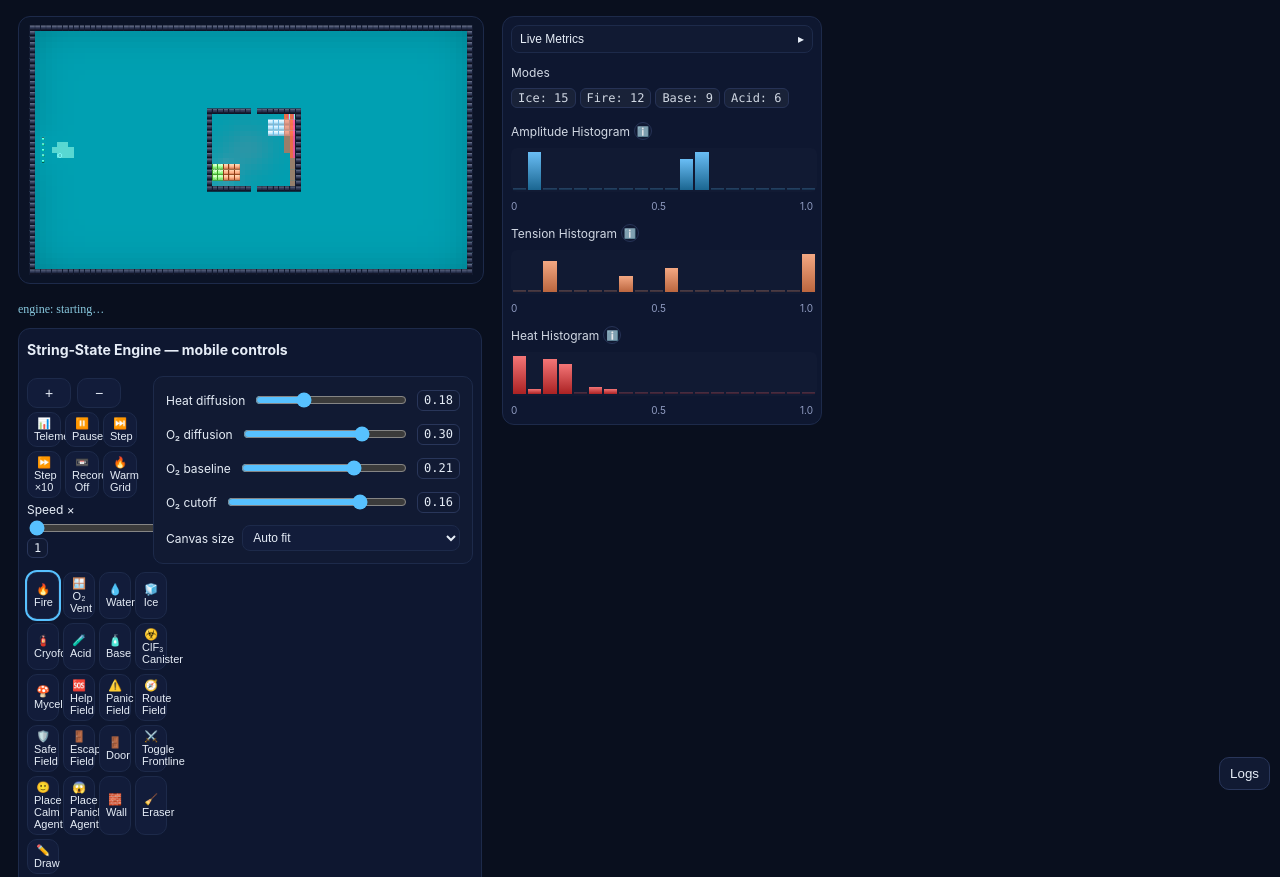
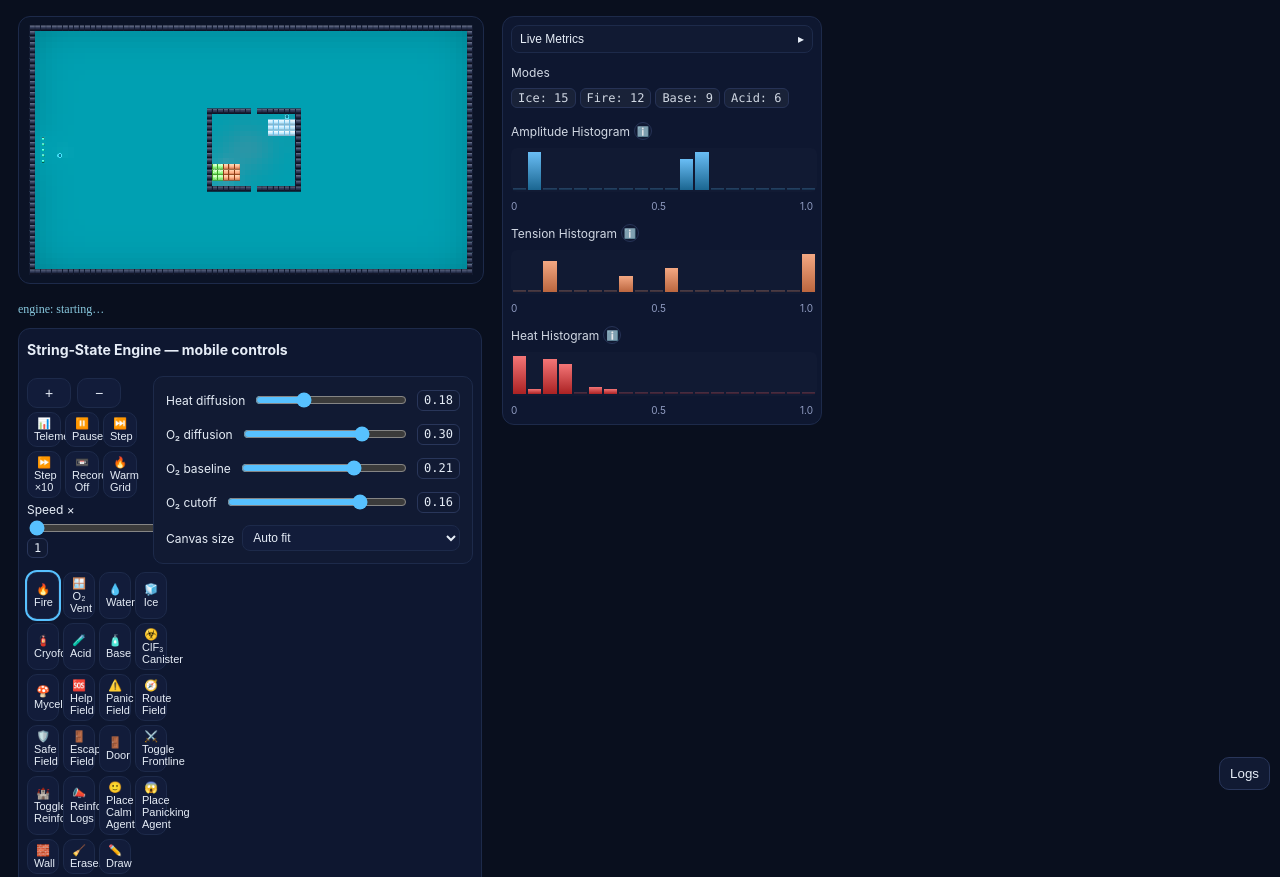
Before and after one commit to stevenrichter16/sim, a website: page game.html in a window 1280 px wide. Shown: the top 877 px of the page. Drawn offline with Linux system fonts and the light colour scheme; animation ran at ten frames a second.

Commit message:
reinforce changes

```diff
--- a/game.html
+++ b/game.html
@@ -52,6 +52,8 @@
             <button class="btn" data-brush="pheromone-escape">🚪 Escape Field</button>
             <button class="btn" data-brush="door">🚪 Door</button>
             <button class="btn" data-brush="toggle-control">⚔️ Toggle Frontline</button>
+            <button class="btn" data-brush="toggle-reinforce">🏰 Toggle Reinforce</button>
+            <button class="btn" data-brush="toggle-reinforce-log">📣 Reinforce Logs</button>
             <button class="btn" data-brush="spawn-calm">🙂 Place Calm Agent</button>
             <button class="btn" data-brush="spawn-panic">😱 Place Panicking Agent</button>
             <button class="btn" data-brush="wall">🧱 Wall</button>
--- a/src/debug.js
+++ b/src/debug.js
@@ -12,6 +12,7 @@ const overlayDefaults = {
   memory: false,
   door: false,
   control: false,
+  reinforce: false,
 };
 
 for(const faction of FACTIONS){
@@ -24,6 +25,9 @@ export const debugConfig = {
   logReactions: false,
   assertions: false,
   overlay: overlayDefaults,
+  enableLogs: {
+    reinforceSeed: false,
+  },
 };
 
 export function setDebugFlag(path, value){
--- a/src/input.js
+++ b/src/input.js
@@ -94,6 +94,7 @@ export function initInput({ canvas, draw }){
     Digit5: 'route',
     KeyM: 'memory',
     Digit6: 'door',
+    KeyR: 'reinforce',
   };
 
   FACTIONS.forEach((faction, index) => {
@@ -105,9 +106,18 @@ export function initInput({ canvas, draw }){
   if(FACTIONS[1]) overlayToggleKeys.KeyB = `safeFaction${FACTIONS[1].id}`;
   overlayToggleKeys.KeyC = 'control';
 
+  function updateOverlayButtonState(name){
+    if(!brushGrid) return;
+    const button = brushGrid.querySelector(`[data-brush="toggle-${name}"]`);
+    if(button){
+      button.classList.toggle('active', !!debugConfig.overlay?.[name]);
+    }
+  }
+
   function toggleOverlaySlice(name){
     const current = !!debugConfig.overlay?.[name];
     setDebugFlag(`overlay.${name}`, !current);
+    updateOverlayButtonState(name);
     draw();
   }
   const legendPanel = document.getElementById('legendPanel');
@@ -583,9 +593,17 @@ export function initInput({ canvas, draw }){
       }
       if(val==='toggleDraw') return;
       if(val==='toggle-control'){
-        const current = !!debugConfig.overlay.control;
-        setDebugFlag('overlay.control', !current);
-        draw();
+        toggleOverlaySlice('control');
+        return;
+      }
+      if(val==='toggle-reinforce'){
+        toggleOverlaySlice('reinforce');
+        return;
+      }
+      if(val==='toggle-reinforce-log'){
+        const current = !!debugConfig.enableLogs?.reinforceSeed;
+        setDebugFlag(['enableLogs','reinforceSeed'], !current);
+        b.classList.toggle('active', !current);
         return;
       }
       selectBrush(val);
@@ -631,6 +649,9 @@ export function initInput({ canvas, draw }){
     'safeField',
     'escapeField',
   ]);
+
+  updateOverlayButtonState('control');
+  updateOverlayButtonState('reinforce');
 
   function depositPheromone(fieldName, tileIdx, amount = 1){
     const field = world[fieldName];
--- a/src/render.js
+++ b/src/render.js
@@ -248,6 +248,25 @@ function drawPheromoneSlices(ctx){
   if(overlay.escape !== false) fields.push({ key:'escape', data: world.escapeField, color: '#6ec6ff', threshold: 0.01 });
   if(overlay.route !== false)  fields.push({ key:'route',  data: world.routeField,  color: '#64dd88', threshold: 0.01 });
   if(overlay.door !== false)   fields.push({ key:'door',   data: world.doorField,   color: '#ffd166', threshold: 0.01 });
+  if(overlay.reinforce && world.reinforceByFaction){
+    fields.push({
+      key: 'reinforce',
+      get: (index)=>{
+        if(!world.reinforceByFaction) return 0;
+        let max = 0;
+        for(const field of world.reinforceByFaction){
+          if(!field) continue;
+          const val = field[index] ?? 0;
+          if(val > max) max = val;
+        }
+        return max;
+      },
+      color: '#000000',
+      threshold: 0.0005,
+      minAlpha: 0.35,
+      scale: 1.8,
+    });
+  }
   if(overlay.memory){
     fields.push({
       key: 'memory',
@@ -271,7 +290,7 @@ function drawPheromoneSlices(ctx){
       for(const f of fields){
         const value = f.get ? f.get(index) : f.data ? f.data[index] : 0;
         if(value <= f.threshold) continue;
-        slices.push({ value, color: f.color });
+        slices.push({ value, color: f.color, minAlpha: f.minAlpha ?? 0, scale: f.scale ?? 1 });
       }
       if(!slices.length) continue;
       slices.sort((a,b)=> b.value - a.value);
@@ -281,13 +300,6 @@ function drawPheromoneSlices(ctx){
       const baseX = x * cell;
       const baseY = y * cell;
       let offset = 0;
-      if(slices.length === 1){
-        const strength = Math.max(0, Math.min(1, slices[0].value));
-        const scalar = 0.65 + 0.35 * strength;
-        ctx.globalAlpha = baseAlpha * scalar;
-      } else {
-        ctx.globalAlpha = baseAlpha;
-      }
       for(let i=0;i<slices.length;i++){
         const slice = slices[i];
         let width;
@@ -299,6 +311,9 @@ function drawPheromoneSlices(ctx){
           if(offset + width > cell) width = cell - offset;
         }
         if(width <= 0) continue;
+        const strength = Math.max(0, Math.min(1, slice.value * slice.scale));
+        const scalar = slice.minAlpha + (1 - slice.minAlpha) * strength;
+        ctx.globalAlpha = baseAlpha * scalar;
         ctx.fillStyle = slice.color;
         ctx.fillRect(baseX + offset, baseY, width, cell);
         offset += width;
@@ -306,6 +321,7 @@ function drawPheromoneSlices(ctx){
       }
     }
   }
+  ctx.globalAlpha = 1;
   ctx.restore();
 }
 
--- a/src/simulation.js
+++ b/src/simulation.js
@@ -62,6 +62,12 @@ const DEBT_HALFLIFE = 8;
 const DEBT_DEPOSIT = 0.02;
 const DEBT_LOSS_HIGH = 0.6;
 const DEBT_LOSS_LOW = 0.4;
+const REINFORCE_THRESHOLD = 0.49;
+const REINFORCE_DEPOSIT = 0.02;
+const REINFORCE_DIFFUSION = 0.05;
+const REINFORCE_HALFLIFE = 14;
+const REINFORCE_FRONTIER_MIN = 0.1;
+const REINFORCE_FRONTIER_BOOST = 0.005;
 
 let prevDominant = null;
 let prevControl = null;
@@ -194,6 +200,59 @@ function seedControlDebt(){
   if(ctrl.length) prevControl.set(ctrl);
 }
 
+function seedReinforcement(){
+  //console.log("in seedReinforcemnt");
+  if(!world.reinforceByFaction || !world.dominantFaction || !world.controlLevel) return;
+  //console.log("passed the first seedRein...");
+  const dom = world.dominantFaction;
+  const ctrl = world.controlLevel;
+  //console.log("dom length:", dom.length);
+  for(let i=0;i<dom.length;i++){
+    if(world.wall && world.wall[i]) continue;
+    //console.log("after wall check in SeedRien..");
+    //console.log("dom:", dom[i]);
+    const fid = dom[i];
+    //console.log("after setting fid in SeedRien..");
+    if(fid < 0) continue;
+    //console.log("after fid check in seedRein..");
+    const strength = ctrl[i] ?? 0;
+    if(strength <= REINFORCE_THRESHOLD) continue;
+    //console.log("after strength check in seedRein..");
+    const field = world.reinforceByFaction[fid];
+    if(!field) continue;
+    //console.log("after !field check in seedRein..");
+    const deposit = REINFORCE_DEPOSIT * (strength - REINFORCE_THRESHOLD);
+    if(deposit <= 0) continue;
+    //console.log("after deposit check in seedRein..");
+    field[i] = Math.min(1, field[i] + deposit);
+    //console.log("Seeding reinforcement");
+    if(debugConfig.enableLogs?.reinforceSeed){
+      const x = i % world.W;
+      const y = (i / world.W) | 0;
+      console.log(`[reinforce] deposit`, { tile: `${x},${y}`, faction: fid, ctrl: strength.toFixed(3), deposit: deposit.toFixed(5), value: field[i].toFixed(4) });
+    }
+  }
+}
+
+function maybeBoostFrontierFromReinforce(fromIdx, toIdx, factionId){
+  if(!world.reinforceByFaction || !world.frontierByFaction) return;
+  const reinforceField = world.reinforceByFaction[factionId];
+  const frontierField = world.frontierByFaction[factionId];
+  if(!reinforceField || !frontierField) return;
+  const fromVal = reinforceField[fromIdx] ?? 0;
+  if(fromVal <= REINFORCE_FRONTIER_MIN) return;
+  const dom = world.dominantFaction;
+  const ctrl = world.controlLevel;
+  if(!dom || !ctrl) return;
+  const domNext = dom[toIdx];
+  const ctrlNext = ctrl[toIdx] ?? 0;
+  const contested = (domNext < 0) || (domNext !== factionId && ctrlNext <= REINFORCE_THRESHOLD);
+  if(!contested) return;
+  const boost = REINFORCE_FRONTIER_BOOST * fromVal;
+  if(boost <= 0) return;
+  frontierField[toIdx] = Math.min(1, frontierField[toIdx] + boost);
+}
+
 function updateField(field, cfg, { skipWalls = true } = {}){
   if(!field || !cfg) return;
   diffuse(field, cfg?.D ?? 0);
@@ -244,6 +303,7 @@ function movementWeightsFor(agent){
       myFrontier:0.15,
       debt:0.10,
       controlGradReward:0.05,
+      reinforce:0.06,
       mySafeMem:0.0,
       rivalSafeMem:0.0,
       mySafeField:0.12,
@@ -273,6 +333,7 @@ function movementWeightsFor(agent){
     rivalTurf:-0.5,
     debt:0.12,
     controlGradReward:0.12,
+    reinforce:0.1,
   };
 }
 
@@ -305,6 +366,7 @@ function scoredNeighbor(agent, nx, ny, weights){
   let rivalTurf = 0;
   let myDebt = 0;
   let controlGrad = 0;
+  let myReinforce = 0;
   if(world.safeFieldsByFaction){
     const myField = world.safeFieldsByFaction[factionId];
     if(myField) mySafeField = myField[k] ?? 0;
@@ -316,6 +378,10 @@ function scoredNeighbor(agent, nx, ny, weights){
   if(world.debtByFaction){
     const debtField = world.debtByFaction[factionId];
     if(debtField) myDebt = debtField[k] ?? 0;
+  }
+  if(world.reinforceByFaction){
+    const reinforceField = world.reinforceByFaction[factionId];
+    if(reinforceField) myReinforce = reinforceField[k] ?? 0;
   }
   if(world.presenceX && world.presenceY){
     const px = world.presenceX[k];
@@ -412,7 +478,8 @@ function scoredNeighbor(agent, nx, ny, weights){
     (weights.rivalTurf ?? 0) * rivalTurf +
     (weights.myFrontier ?? 0) * myFrontier +
     (weights.debt ?? 0) * myDebt +
-    (weights.controlGradReward ?? 0) * controlGrad
+    (weights.controlGradReward ?? 0) * controlGrad +
+    (weights.reinforce ?? 0) * myReinforce
   );
 }
 
@@ -1019,6 +1086,7 @@ export class Agent{
         if(curiosity && Math.random() < (0.12 + 0.5 * curiosity)){
           if(tryCuriosityStep(this)){
             moved = true;
+            maybeBoostFrontierFromReinforce(hereIdx, idx(this.x, this.y), this.factionId);
           }
         }
       }
@@ -1040,6 +1108,8 @@ export class Agent{
           }
         }
         if(bestX !== this.x || bestY !== this.y){
+          const toIdx = idx(bestX, bestY);
+          maybeBoostFrontierFromReinforce(hereIdx, toIdx, this.factionId);
           this.x = bestX;
           this.y = bestY;
           moved = true;
@@ -1049,6 +1119,9 @@ export class Agent{
         const randomBias = 0.25 + panicWeight * 0.55;
         if(Math.random() < randomBias){
           moved = tryRandomStep(this);
+          if(moved){
+            maybeBoostFrontierFromReinforce(hereIdx, idx(this.x, this.y), this.factionId);
+          }
         }
       }
       if(!escapeDeposited && overwhelmed && world.escapeField){
@@ -1477,6 +1550,15 @@ let acidBasePairs = new Set();
       updatePresenceControl();
       seedControlDebt();
       updateFrontierFields();
+      seedReinforcement();
+      //console.log("After calling seedReinforment");
+      if(world.reinforceByFaction){
+        const reinforceCfg = { D: REINFORCE_DIFFUSION, tHalf: REINFORCE_HALFLIFE };
+        for(const field of world.reinforceByFaction){
+          updateField(field, reinforceCfg);
+          clampField01(field);
+        }
+      }
       if(world.debtByFaction){
         const debtCfg = { D: DEBT_DIFFUSION, tHalf: DEBT_HALFLIFE };
         for(const field of world.debtByFaction){
@@ -1496,6 +1578,9 @@ let acidBasePairs = new Set();
         }
         if(world.debtByFaction){
           world.debtByFaction.forEach((field, idx)=> assertField01(`debtFaction${idx}`, field));
+        }
+        if(world.reinforceByFaction){
+          world.reinforceByFaction.forEach((field, idx)=> assertField01(`reinforceFaction${idx}`, field));
         }
         assertField01('door', world.doorField);
         assertField01('visited', world.visited);
@@ -1686,6 +1771,11 @@ let acidBasePairs = new Set();
         totals[`debtFaction${idx}`] = sumField(field);
       });
     }
+    if(world.reinforceByFaction){
+      world.reinforceByFaction.forEach((field, idx)=>{
+        totals[`reinforceFaction${idx}`] = sumField(field);
+      });
+    }
     diagnosticsFrame.fieldTotals = totals;
     const diagnosticsPayload = {
       fieldTotals: totals,
--- a/src/state.js
+++ b/src/state.js
@@ -25,6 +25,7 @@ export const world = {
   controlLevel: null,
   frontierByFaction: null,
   debtByFaction: null,
+  reinforceByFaction: null,
   visited: null,
   wall: null,
   vent: null,
@@ -105,6 +106,7 @@ export function resetWorld(o2BaseValue){
   world.controlLevel = new Float32Array(size);
   world.frontierByFaction = FACTIONS.map(() => new Float32Array(size));
   world.debtByFaction = FACTIONS.map(() => new Float32Array(size));
+  world.reinforceByFaction = FACTIONS.map(() => new Float32Array(size));
   world.visited = new Float32Array(size);
   world.wall = new Uint8Array(size);
   world.vent = new Uint8Array(size);
@@ -139,6 +141,11 @@ export function resetWorld(o2BaseValue){
   }
   if(world.debtByFaction){
     for(const field of world.debtByFaction){
+      field.fill(0);
+    }
+  }
+  if(world.reinforceByFaction){
+    for(const field of world.reinforceByFaction){
       field.fill(0);
     }
   }
```
